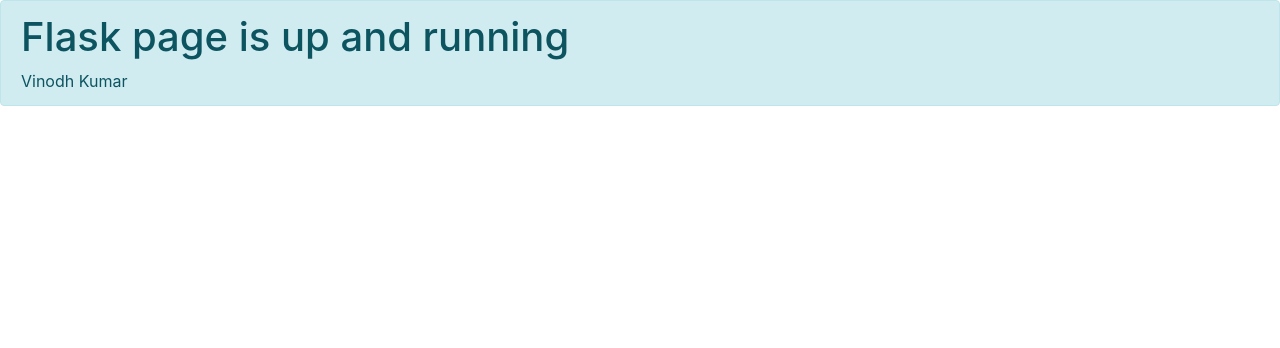
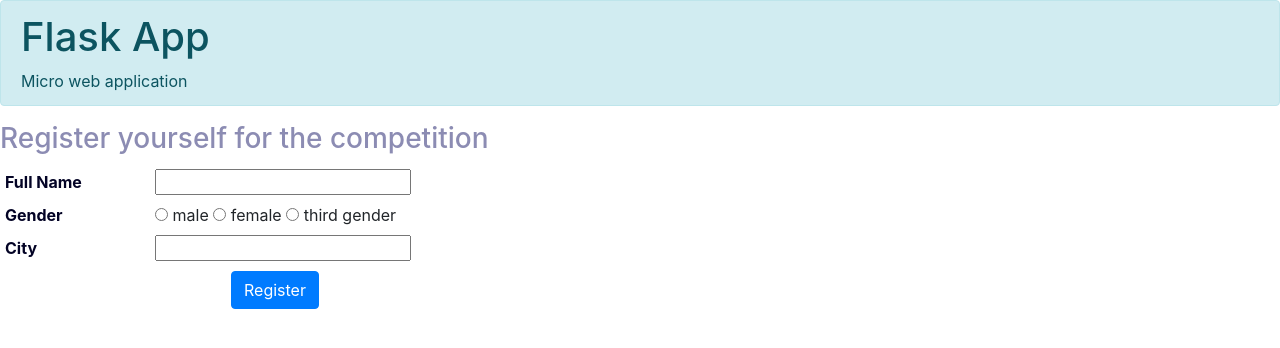
Before and after one commit to vinodh1988/flask-app-demo, a Flask app: page / in a window 1280 px wide. Shown: the top 348 px of the page. Run offline with Flask 2, Linux system fonts and the light colour scheme; some libraries are stand-ins or nearby versions.

Commit message:
form-creationg

```diff
--- a/routes/home.py
+++ b/routes/home.py
@@ -3,4 +3,4 @@ from flask import render_template
 
 @app.route("/")
 def home():
-    return render_template("index.html", author ="Vinodh Kumar")
+    return render_template("index.html", name ="Micro web application")
--- /dev/null
+++ b/static/style.css
@@ -0,0 +1,17 @@
+th,td{
+    width: 150px;
+    height: 30px;
+    padding: 5px;
+}
+
+th{
+    color: rgb(3, 3, 37);
+}
+
+td{
+    width: 400px;
+}
+
+h3{
+    color: rgb(140, 140, 179);
+}
--- a/templates/index.html
+++ b/templates/index.html
@@ -2,13 +2,40 @@
     <head>
         <title> Home page -Flask </title>
 <link href={{url_for('static',filename="bootstrap/css/bootstrap.min.css")}} rel="stylesheet">
+<link href={{url_for('static',filename="style.css")}} rel="stylesheet">
 <script src="{{ url_for('static', filename='jquery.js') }}"></script>
 <script src="{{ url_for('static', filename='bootstrap/js/bootstrap.min.js') }}"></script>
     </head>
     <body>
     <div class="alert alert-info">
-           <h1> Flask page is up and running </h1>
-           {{author}}
+           <h1> Flask  App </h1>
+           {{name}}
     </div>
+    <h3> Register yourself for the competition </h3>
+    <table>
+        <tr>
+            <th> Full Name </th>
+            <td> <input type="text" name="fname"> </td>
+        </tr>
+        <tr>
+            <th> Gender </th>
+            <td>
+            <input type="radio" name="gender"> male
+            <input type="radio" name="gender"> female
+            <input type="radio" name="gender"> third gender
+             </td>
+
+        </tr>
+
+         <tr>
+            <th> City </th>
+            <td> <input type="text" name="city"> </td>
+        </tr>
+        <tr>
+           <td colspan="2" align="center">
+              <button type="submit" class="btn btn-primary">Register</button>
+        </td>
+
+    </table>
     </body>
 </html>
```
